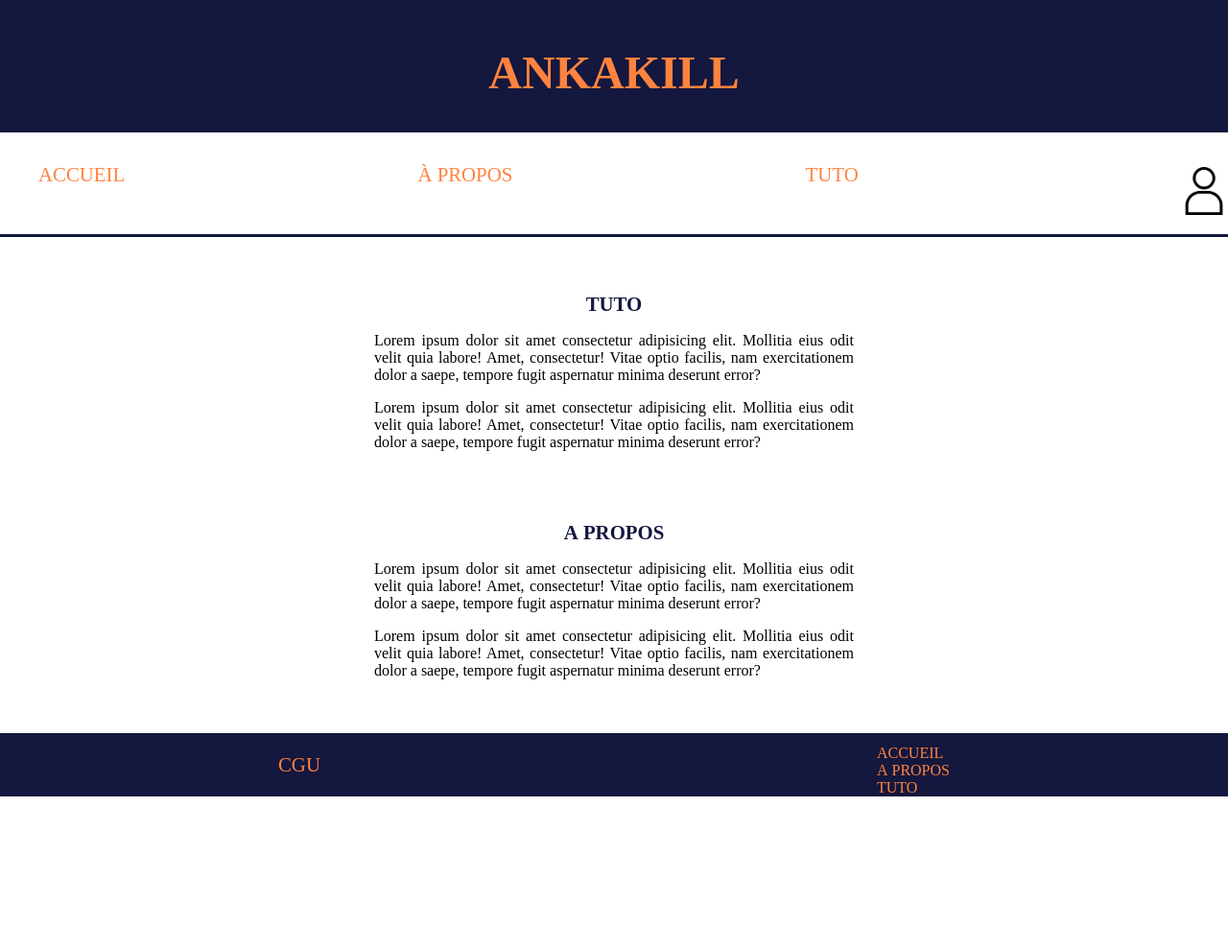
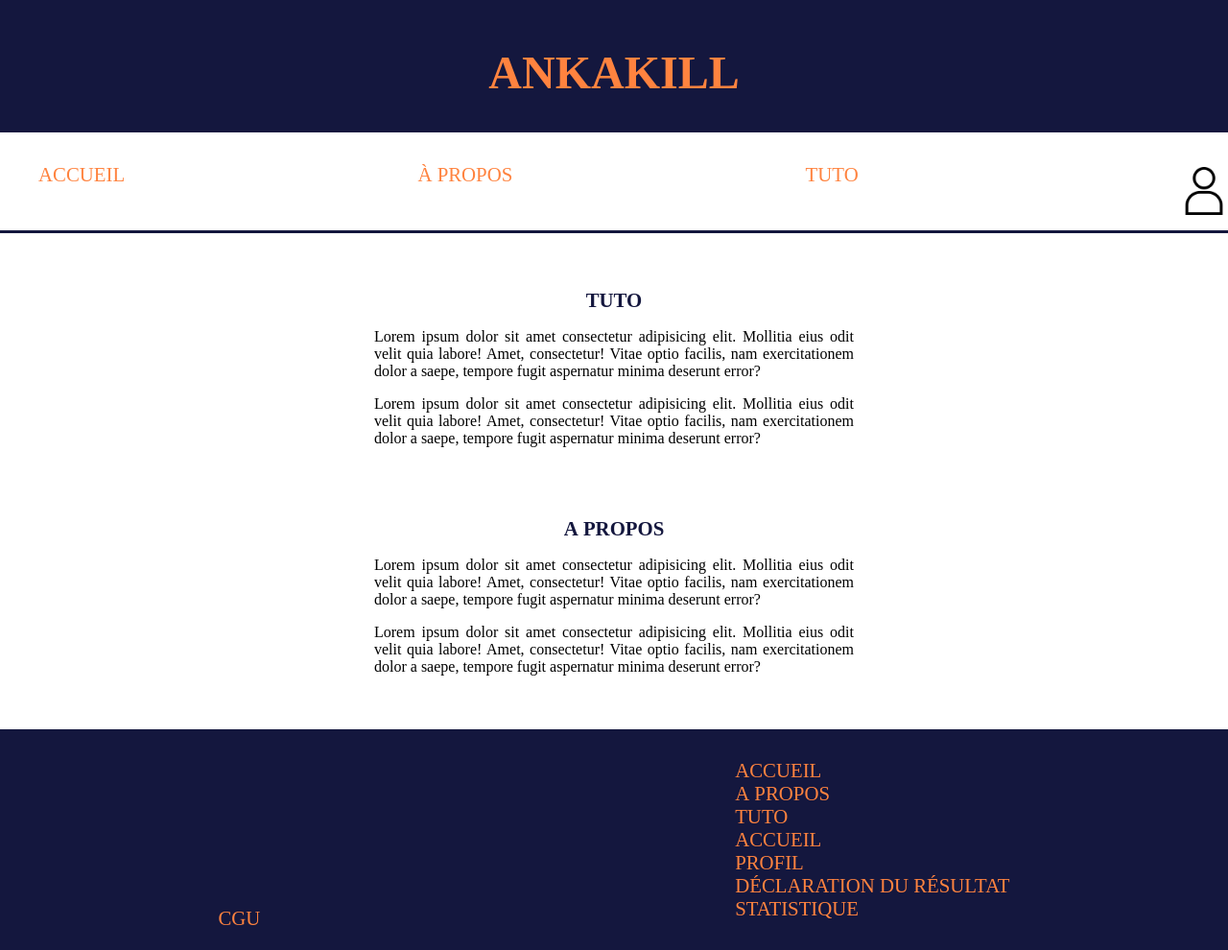
Before and after one commit to HMael/Ankakill, a PHP site: page / in a window 1280 px wide. Shown: the whole page at 96% size. Before the commit the page ends 830 px from the top, so only its background shows below. Run offline with PHP 8.4, Linux system fonts and the light colour scheme.

Commit message:
ankakill

```diff
--- a/app/asset/css/style.css
+++ b/app/asset/css/style.css
@@ -489,7 +489,7 @@
 
 /* =====finWinRate===== */
 
-/* =====CHU===== */
+/* =====CGU===== */
 .titreCgu {
   font-size: 1.3rem;
   text-align: center;
@@ -523,7 +523,7 @@
   align-items: center;
 }
 
-/* =====CHU===== */
+/* =====CGU===== */
 
 /* =====footer===== */
 
@@ -542,11 +542,6 @@
   padding-bottom: 10px;
   padding-top: 10px;
   font-size: 1.3em;
-  color: var(--blanc);
-}
-
-.rapelMenu a:hover {
-  color: var(--blanc);
 }
 
 .cgu {
--- a/app/modele/bd.inc.php
+++ b/app/modele/bd.inc.php
@@ -5,6 +5,8 @@
     $mdp = "MaelH2023";
     $bd = "gretaxao_MaelH_projet";
     $serveur = "localhost";
+
+
 
     try {
         $conn = new PDO("mysql:host=$serveur;dbname=$bd", $login, $mdp, array(PDO::MYSQL_ATTR_INIT_COMMAND => 'SET NAMES \'UTF8\''));
--- a/app/vue/inc/footer.php
+++ b/app/vue/inc/footer.php
@@ -1,23 +1,26 @@
 <footer>
+  <?php require('head.php'); ?>
 
   <div class="bordure"></div>
 
   <div class="container2">
 
     <div class="cgu">
-      <a href="./?action=cgu">
+      <a href="./?action=cgu2">
         <p>CGU</p>
       </a>
     </div>
 
-    <div class="rappelMenu">
-      <li><a href="./?action=accueil">ACCUEIL</a></li>
-      <li><a href="./?action=accueil#propos">A&nbsp;PROPOS</a></li>
-      <li><a href="./?action=accueil#tuto">TUTO</a></li>
+    <div class="rapelMenu">
+      <ul>
+        <li><a href="./?action=accueil">ACCUEIL</a></li>
+        <li><a href="./?action=profil">A&nbsp;PROPOS</a></li>
+        <li><a href="./?action=declaration">TUTO</a></li>
+        <li><a href="./?action=accueil">accueil</a></li>
+        <li><a href="./?action=profil">profil</a></li>
+        <li><a href="./?action=declaration">déclaration du résultat</a></li>
+        <li><a href="./?action=statistique">statistique</a></li>
+      </ul>
     </div>
   </div>
 </footer>
-
-</body>
-
-</html>
--- a/app/vue/inc/navbar.php
+++ b/app/vue/inc/navbar.php
@@ -2,7 +2,9 @@
 
 <header>
   <div class="titrep">
-    <a href="./?action=accueil"><h1>ANKAKILL</h1></a>
+    <a href="./?action=accueil">
+      <h1>ANKAKILL</h1>
+    </a>
   </div>
 
   <div class="menuB">
@@ -10,17 +12,18 @@
 
     <div id="mySidenav" class="sidenav">
       <a id="closeBtn" href="#" class="close">&times;</a>
+      <div class="login">
+        <div class="button">
           <ul>
             <li><a href="./?action=accueil">ACCUEIL</a></li>
             <li><a href="#propos">A&nbsp;PROPOS</a></li>
             <li><a href="#tuto">TUTO</a></li>
 
-        <div class="login">
-          <div class="button">
+
             <a href="./?action=appelFormulaire">CONNEXION</a>
+          </ul>
         </div>
       </div>
-      </ul>
     </div>
 
     <a href="#" id="openBtn">
@@ -35,11 +38,12 @@
   </div>
 
   <div class="cadre">
+    <div class="iconeUtilisateur">
       <ul class="container">
         <li><a href="./?action=accueil">accueil</a></li>
         <li><a href="./?action=accueil#propos">à&nbsp;propos</a></li>
         <li><a href="./?action=accueil#tuto">tuto</a></li>
-      <div class="iconeUtilisateur">
+
         <div class="dropdown">
           <li><img src="app/asset/images/utilisateur.png" alt="" /></li>
           <div class="container-drop">
@@ -47,7 +51,7 @@
             <a href="./?action=inscription">INSCRIPTION</a>
           </div>
         </div>
-      </div>
       </ul>
     </div>
+  </div>
 </header>
```
Also changed, not shown: app/controleur/deconnexion.php (deleted, +0 -29 lines), app/vue/inc/navbarProfil.php (+7 -3 lines), app/vue/vueDeconnexion.php (deleted, +0 -24 lines), app/modele/declaration.inc.php (renamed from app/modele/resultat.inc.php), 1 other file. Lines whose indentation alone changed are shown as unchanged.
